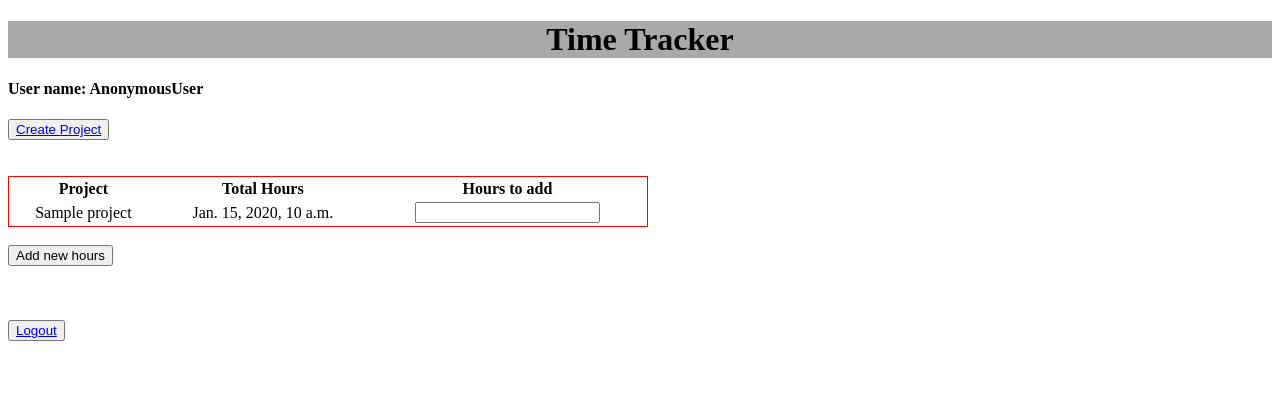
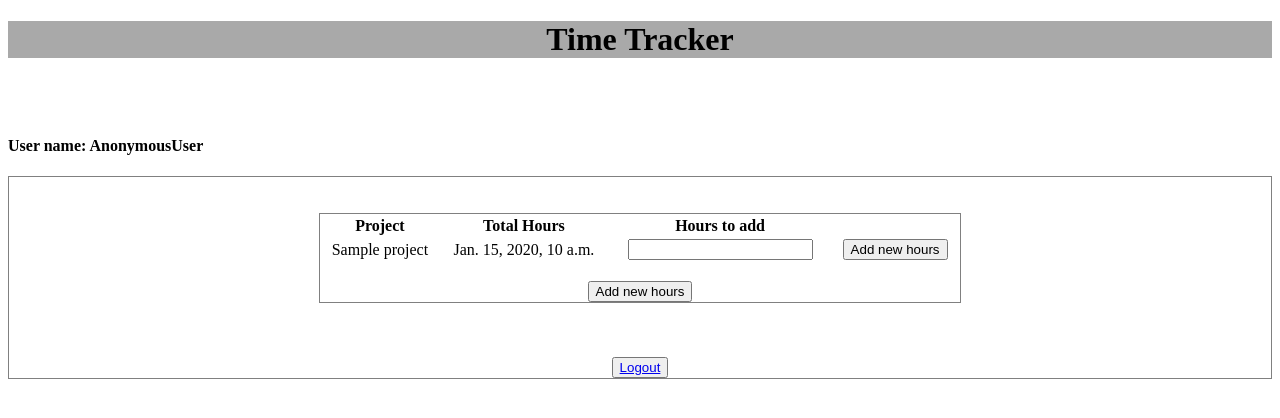
Before and after one commit to wahudong/Django_Time_tracker, a Django app: template time_track/templates/home.html in a window 1280 px wide. Shown: the top 418 px of the page. Run offline with Django 3.2, Linux system fonts and the light colour scheme; the template is opened without the code that fills it: most values are stand-ins (such as "Sample title", 1, 10 or a date in 2020).

Commit message:
decorating

```diff
--- a/static/css/site_style.css
+++ b/static/css/site_style.css
@@ -1,3 +1,11 @@
 .center{
   text-align: center;
 }
+
+.border{
+  border: 1px gray solid;
+}
+
+.auto-margin{
+  margin: auto;
+}
--- a/time_track/templates/home.html
+++ b/time_track/templates/home.html
@@ -2,6 +2,13 @@
 
 {% block content %}
 
+<!-- <h3>my test is {{mytest}}</h3>
+<br>
+<br>
+<br>
+<h3>added hours are {{hours}}</h3> -->
+<br>
+<br>
   {%if messages %}
     {% for message in messages %}
       {{message}}
@@ -10,6 +17,7 @@
 
   <h4>User name: {{user}}</h4>
 
+  <div class="center border">
     <!-- <form  method="POST">
       {% csrf_token %}
       <label for="project_name">Project name</label>
@@ -23,18 +31,17 @@
       <button type="submit">Create Project</button>
     </form> -->
 
-  <button><a href="{%url 'create_project'%}">Create Project</a></button>
-  <br>
     <br>
     <br>
 
-  <form action="" method="POST" style="width: 50vw; border: 1 black solid;">
+    <form class="auto-margin border" action="" method="POST" style="width: 50vw">
       {% csrf_token %}
-    <table style="width: 50vw; border: 1px solid red;">
-      <tr>
+      <table style="width: 50vw">
+        <tr style="bottom: red;">
           <th >Project</th>
           <th>Total Hours</th>
           <th>Hours to add</th>
+          <th></th>
         </tr>
 
         {%if projects_of_user%}
@@ -52,6 +59,12 @@
                 <input type="number" step="any" name="addHours">
               </td>
 
+              <input type="hidden" value="{{project.id}}" name="project_id">
+
+              <td>
+                <input type="submit" value="Add new hours">
+              </td>
+
             </tr>
           {%endfor%}
         {%endif%}
@@ -66,4 +79,6 @@
   <br>
   <button><a href="{% url 'logout' %}">Logout</a></button>
 
+  </div>
+
 {% endblock %}
--- a/time_tracking/settings.py
+++ b/time_tracking/settings.py
@@ -135,6 +135,6 @@ USE_TZ = True
 # https://docs.djangoproject.com/en/3.1/howto/static-files/
 
 STATIC_URL = '/static/'
-# STATICFILES_DIRS = [
-#     os.path.join(BASE_DIR, 'static'),
-# ]
+STATICFILES_DIRS = [
+    os.path.join(BASE_DIR, 'static'),
+]
```
Also changed, not shown: time_track/views.py (+25 -11 lines). Lines whose indentation alone changed are shown as unchanged.
